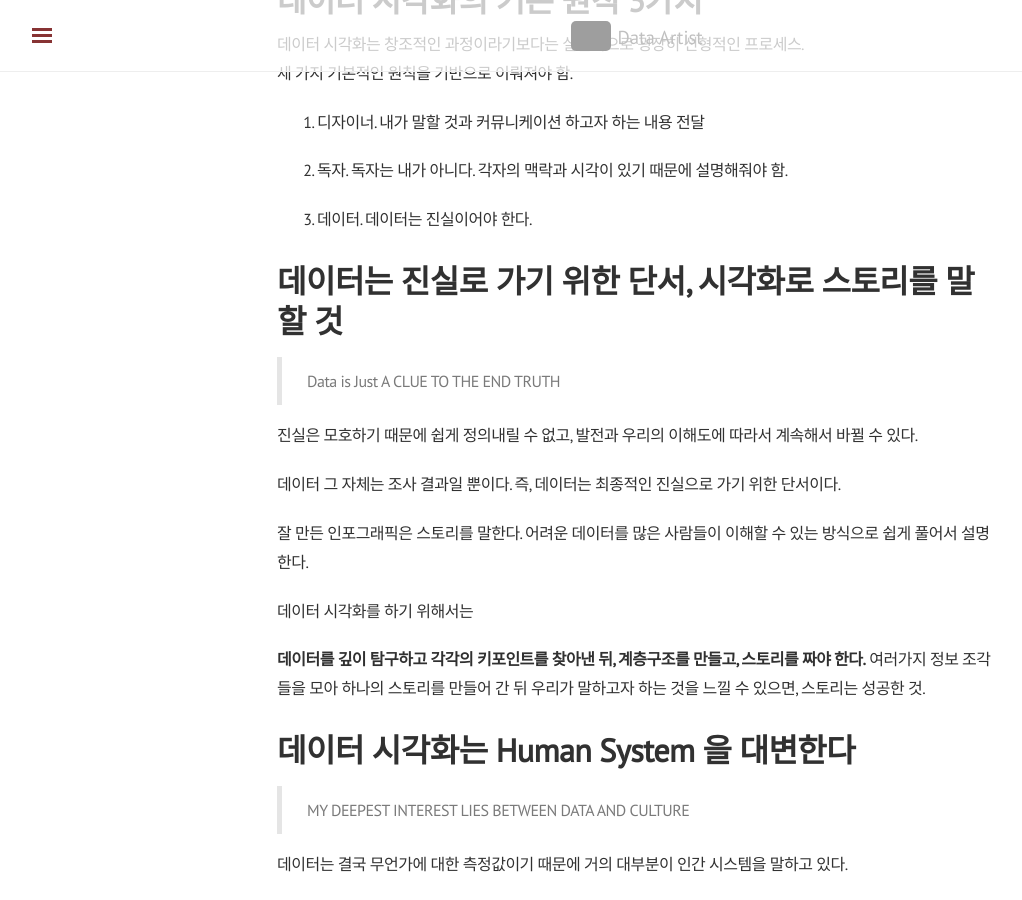
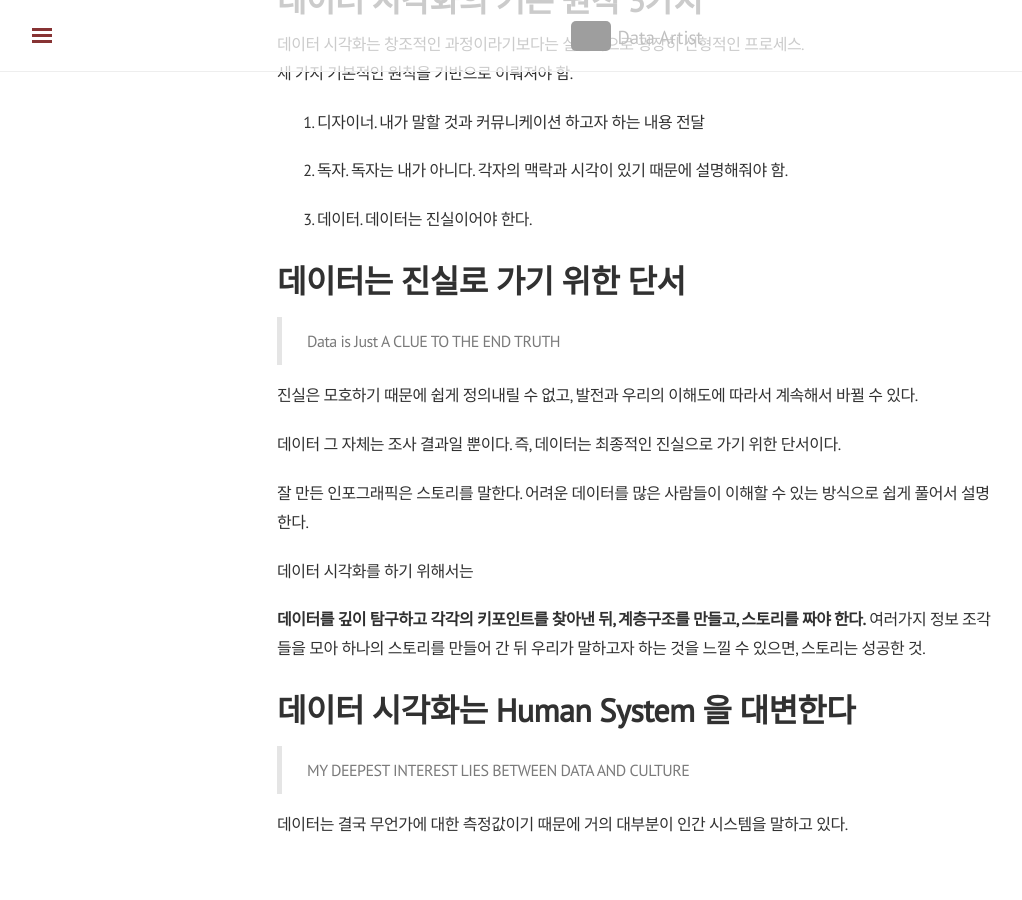
Before and after one commit to shanny924/shanny924.github.io, a Jekyll site: the page built from _posts/2020-06-03-lecture#4.md, in a window 1280 px wide and 900 px high, scrolled down 725 px. Shown: the whole window, without its empty margins (3-1025 px from the left). Built offline with Jekyll 4.4.1, drawn with Linux system fonts in a browser that asks for light colours; nearby versions of some CDN libraries; comment, search, counter and statistics services are not loaded; grey boxes are pictures that could not be loaded.

Commit message:
Update 2020-06-03-lecture#4.md

```diff
--- a/_posts/2020-06-03-lecture#4.md
+++ b/_posts/2020-06-03-lecture#4.md
@@ -33,7 +33,7 @@ tag: [강연내용 정리]
 3. 데이터. 데이터는 진실이어야 한다.
 
 
-# 데이터는 진실로 가기 위한 단서, 시각화로 스토리를 말할 것
+# 데이터는 진실로 가기 위한 단서
 
 > Data is Just A CLUE TO THE END TRUTH
 
```
